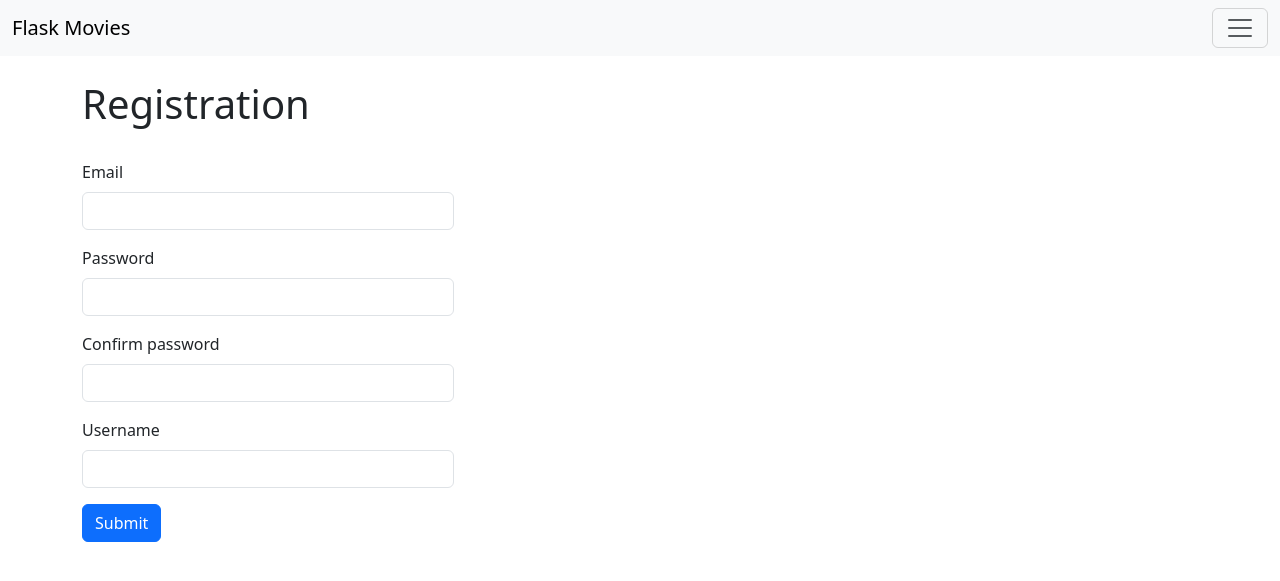
After one commit to Martellus88/FlaskMovies, a Flask app: page /auth/register in a window 1280 px wide. The commit adds this page. Shown: the top 581 px of the page. Run offline with Flask 2, Linux system fonts and the light colour scheme; some libraries are stand-ins or nearby versions.

Commit message:
Added registraions

```diff
--- a/app/auth/forms.py
+++ b/app/auth/forms.py
@@ -1,6 +1,8 @@
 from flask_wtf import FlaskForm
 from wtforms import StringField, PasswordField, BooleanField, SubmitField
-from wtforms.validators import DataRequired, Length, Email, EqualTo
+from wtforms.validators import DataRequired, Length, Email, EqualTo, Regexp
+from wtforms import ValidationError
+from ..models import User
 
 
 class LoginForm(FlaskForm):
@@ -8,3 +10,21 @@ class LoginForm(FlaskForm):
     password = PasswordField('Password', validators=[DataRequired()])
     remember_me = BooleanField('Keep me logged in')
     submit = SubmitField('Submit')
+
+class RegisterForm(FlaskForm):
+    email = StringField('Email', validators=[DataRequired(), Length(1,64), Email()])
+    password = PasswordField('Password', validators=[
+        DataRequired(), EqualTo('password2', message='Password must match.')])
+    password2 = PasswordField('Confirm password', validators=[DataRequired()])
+    username = StringField('Username', validators=[
+        DataRequired(), Regexp('^[A-Za-z][A-Za-z0-9_.]*$', 0,
+                               'Usernames must have only letters, numbers, dots or underscores')])
+    submit = SubmitField('Submit')
+
+    def validate_email(self, field):
+        if User.query.filter_by(email=field.email.data.lower()).first():
+            raise ValidationError('Email already registered.')
+
+    def validate_username(self, field):
+        if User.query.filter_by(email=field.username.data).first():
+            raise ValidationError('Username already in use.')
--- a/app/auth/views.py
+++ b/app/auth/views.py
@@ -1,8 +1,10 @@
 from flask import render_template, url_for, flash, redirect, request
 from flask_login import login_user, login_required
 from . import auth
+from .. import db
 from ..models import User
-from .forms import LoginForm
+from .forms import LoginForm, RegisterForm
+
 
 @auth.route('/login', methods=['GET', 'POST'])
 def login():
@@ -25,3 +27,17 @@ def logout():
     login_user()
     flash('You have been logged out.')
     return redirect(url_for('main.index'))
+
+
+@auth.route('/register', methods=['GET', 'POST'])
+def register():
+    form = RegisterForm()
+    if form.validate_on_submit():
+        user = User(email=form.email.data.lower(),
+                    username=form.username.data,
+                    password=form.password.data)
+        db.session.add(user)
+        db.session.commit()
+        flash('You can now login.')
+        return redirect(url_for('auth.login'))
+    return render_template('auth/register.html', form=form)
--- a/app/templates/auth/login.html
+++ b/app/templates/auth/login.html
@@ -8,5 +8,7 @@
 <br>
 <div class="col-md-4">
 {{ render_form(form) }}
+    <br>
+    <p><a href="{{ url_for('auth.register') }}">Click here to register</a></p>
 </div>
 {% endblock %}
--- /dev/null
+++ b/app/templates/auth/register.html
@@ -0,0 +1,12 @@
+{% extends "base.html" %}
+{% from 'bootstrap5/form.html' import render_form %}
+
+{% block title %}Flask Movies - Registration{% endblock %}
+
+{% block page_content %}
+<h1>Registration</h1>
+<br>
+<div class="col-md-4">
+    {{ render_form(form) }}
+</div>
+{% endblock %}
```
